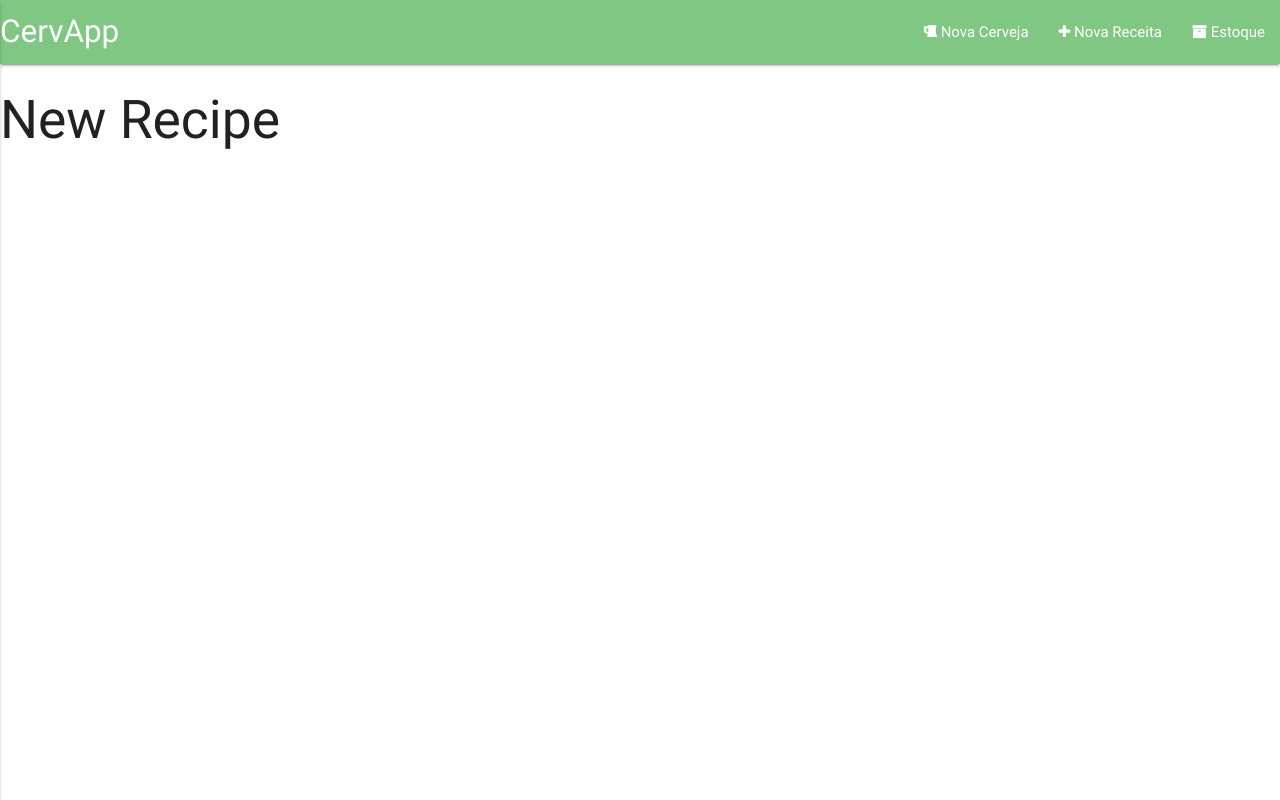
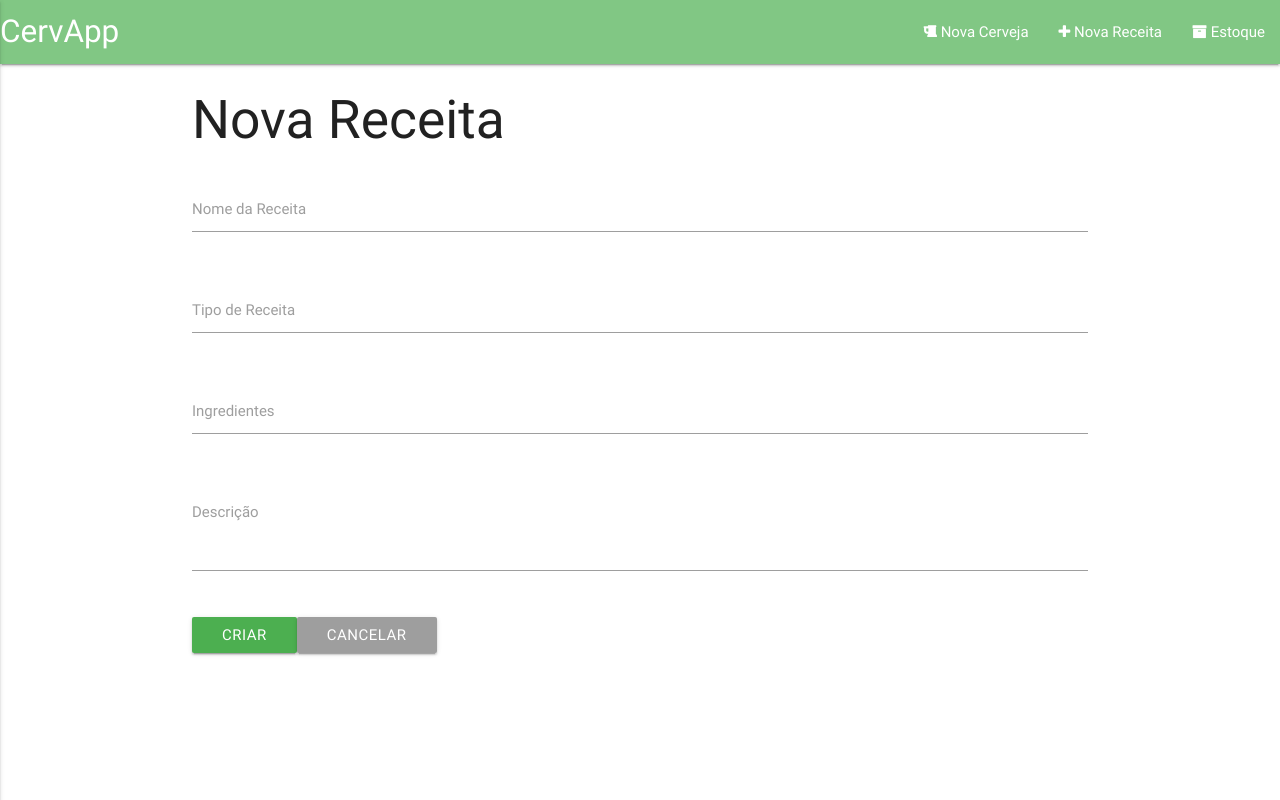
Before and after one commit to kaiserbrito/cervapp, a Vue app: page /#/new-recipe in a window 1280 px wide. Built offline with nearby package versions, Linux system fonts and the light colour scheme.

Commit message:
Implementing NewRecipe view

```diff
--- a/src/components/NewRecipe.vue
+++ b/src/components/NewRecipe.vue
@@ -1,14 +1,65 @@
 <template>
-  <div id="new-recipe">
-    <h2>New Recipe</h2>
+  <div id="new_recipe">
+    <div class="container">
+      <h2>Nova Receita</h2>
+      <form @submit.prevent="saveRecipe" class="col s12">
+        <div class="row">
+          <div class="input-field col s12">
+            <input type="text" v-model="name_recipe" required>
+            <label>Nome da Receita</label>
+          </div>
+        </div>
+          <div class="row">
+            <div class="input-field col s12">
+              <input type="text" v-model="type_recipe" required>
+              <label>Tipo de Receita</label>
+            </div>
+          </div>
+          <div class="row">
+            <div class="input-field col s12">
+              <input type="text" v-model="ingredients" required>
+              <label>Ingredientes</label>
+            </div>
+        </div>
+          <div class="row">
+            <div class="input-field col s12">
+              <textarea id="textDescription" class="materialize-textarea" required></textarea>
+              <label>Descrição</label>
+            </div>
+          </div>
+          <button type="submit" class="btn green">Criar</button>
+          <router-link to="/" class="btn grey">Cancelar</router-link>
+      </form>
+    </div>
   </div>
 </template>
 
 <script>
+import db from "./firebaseInit.js";
+
 export default {
-  name: "new-recipe",
+  name: "new_recipe",
   data() {
-    return {};
+    return {
+      name_recipe: null,
+      type_recipe: null,
+      ingredients: null,
+      description: null
+    };
+  },
+  methods: {
+    saveRecipe() {
+      db
+        .collection("recipes")
+        .add({
+          name_recipe: this.name_recipe,
+          type_recipe: this.type_recipe,
+          ingredients: this.ingredients,
+          description: this.description
+        })
+        .then(docRef => this.$router.push("/"))
+        .catch(error => console.log(err));
+    }
   }
 };
 </script>
--- a/src/components/ViewBeer.vue
+++ b/src/components/ViewBeer.vue
@@ -8,6 +8,8 @@ import db from "./firebaseInit";
 
 export default {
   name: "view-beer",
-  data() {}
+  data() {
+    return {}
+  }
 };
 </script>
--- a/static/main.js
+++ b/static/main.js
@@ -1,11 +1,4 @@
 $(document).ready(function() {
   $(".button-collapse").sideNav();
-  $(".datepicker").pickadate({
-    selectMonths: true, // Creates a dropdown to control month
-    selectYears: 15, // Creates a dropdown of 15 years to control year,
-    today: "Today",
-    clear: "Clear",
-    close: "Ok",
-    closeOnSelect: false // Close upon selecting a date,
-  });
+  $('#textDescription').trigger('autoresize');
 });
```
